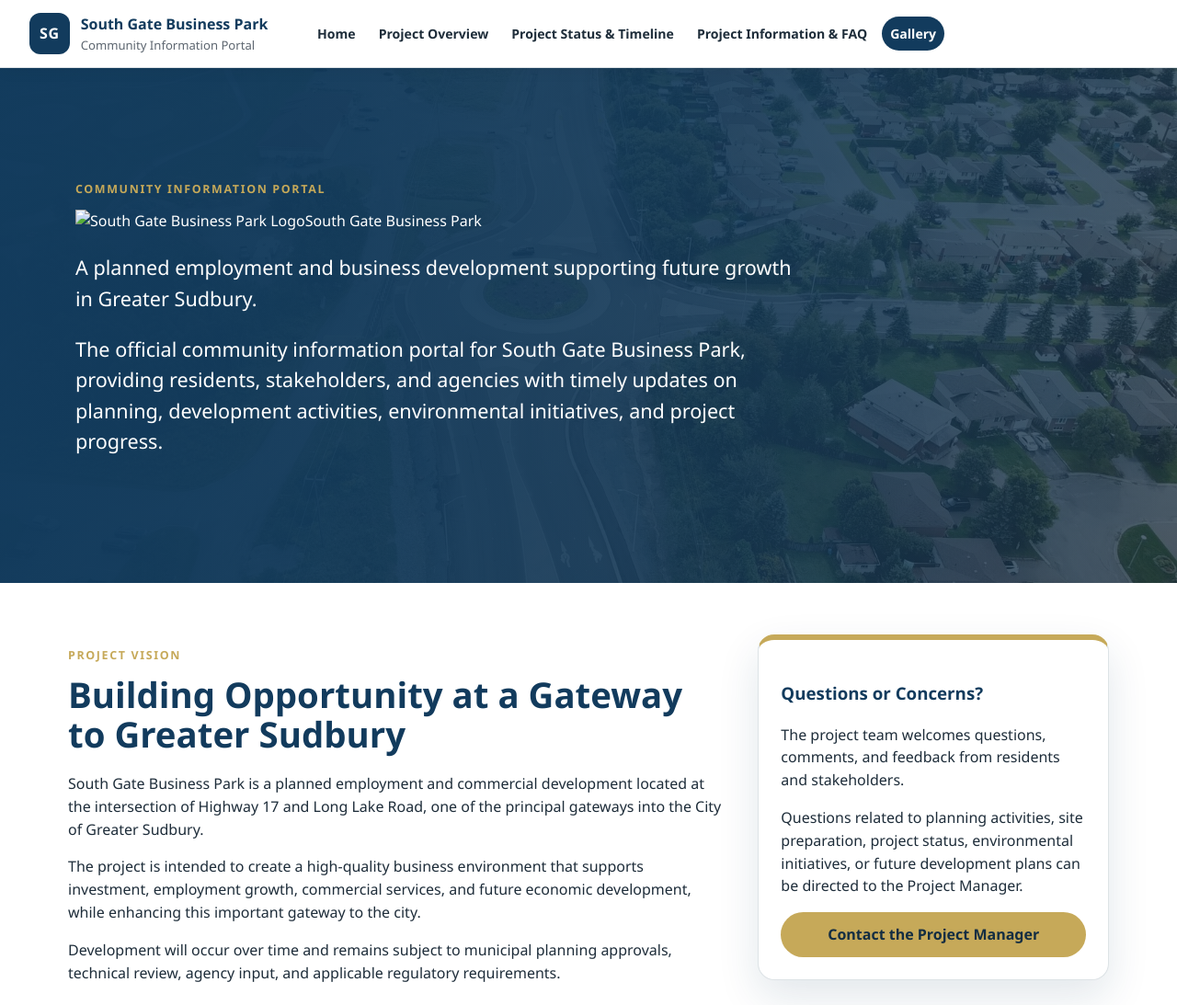
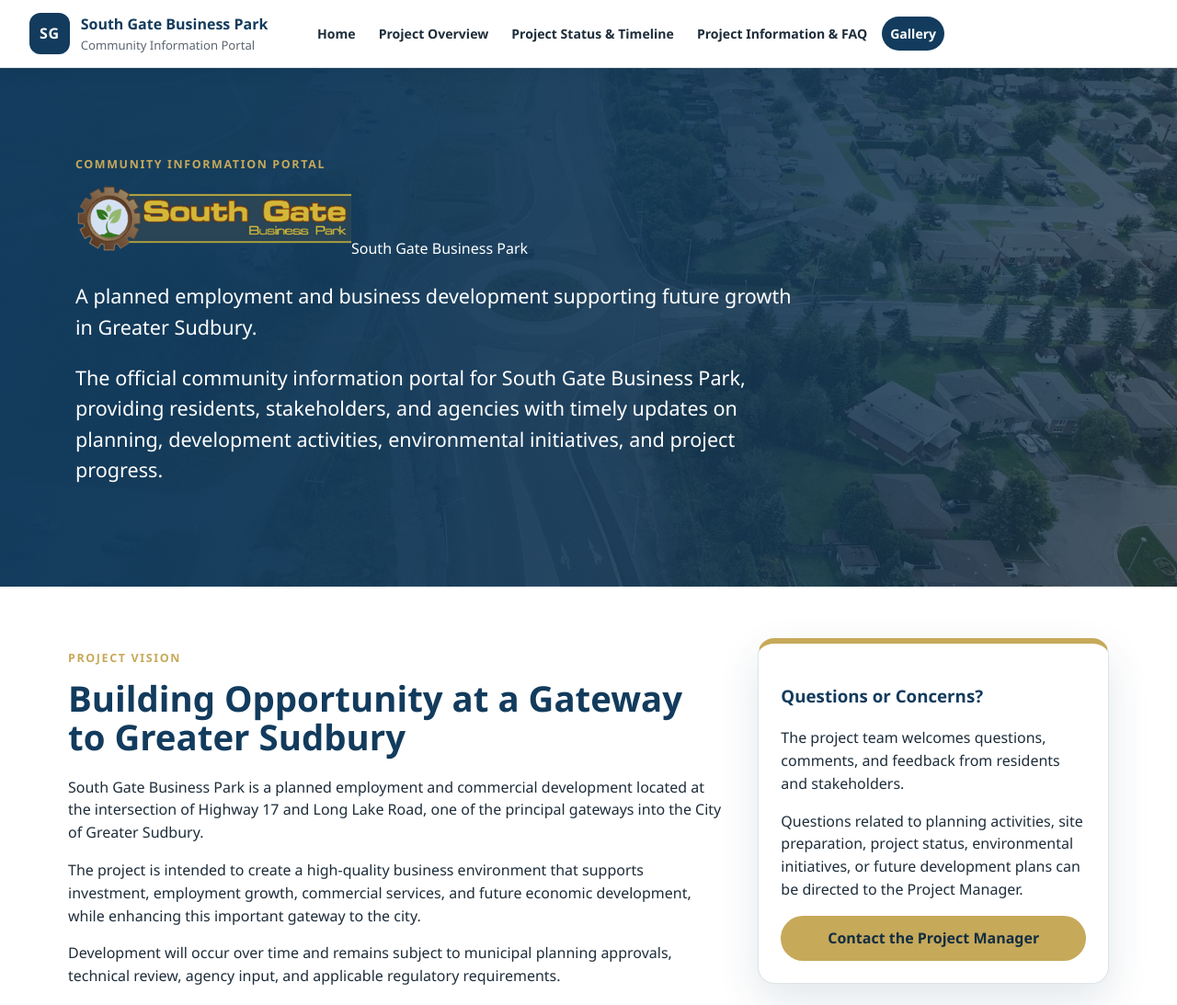
Before and after one commit to MirandaEdwards/south-gate-business-park, a plain HTML site: page index.html in a window 1280 px wide. Shown: the top 1093 px of the page at 92% size. Drawn offline with Linux system fonts and the light colour scheme; files whose address does not match are found by name.

Commit message:
Fix image source for South Gate Business Park logo

```diff
--- a/index.html
+++ b/index.html
@@ -27,7 +27,7 @@
   <div class="hero-overlay"></div>
   <div class="hero-content">
     <p class="eyebrow">Community Information Portal</p>
-    <img src="SouthGateLogo.png" alt="South Gate Business Park Logo" style="max-width:300px; margin-bottom
+    <img src="South Gate Business Park Logo.png" alt="South Gate Business Park Logo" style="max-width:300px; margin-bottom
     <h1>South Gate Business Park</h1>
     <p class="hero-lead">A planned employment and business development supporting future growth in Greater Sudbury.</p>
     <p class="hero-lead small">The official community information portal for South Gate Business Park, providing residents, stakeholders, and agencies with timely updates on planning, development activities, environmental initiatives, and project progress.</p>
```
